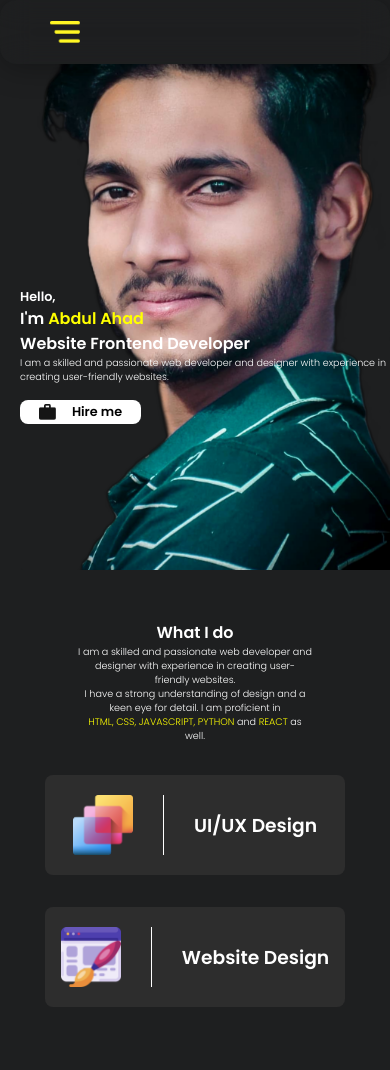
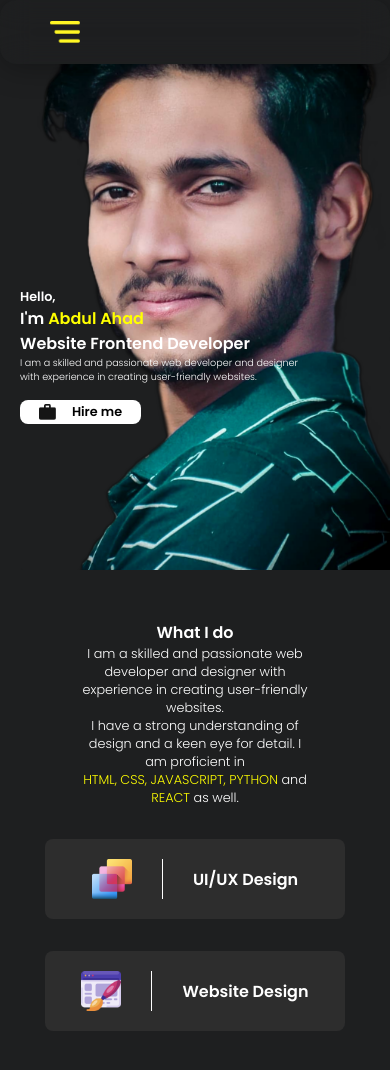
Before and after one commit to abdul9838/Portfolio, a React (Create React App) app: page / in a window 390 px wide. Shown: the top 1070 px of the page. Built offline with nearby package versions, Linux system fonts and the light colour scheme.

Commit message:
first commit

```diff
--- a/src/components/Home/home.css
+++ b/src/components/Home/home.css
@@ -62,7 +62,7 @@ p {
     padding-left: 3rem;
   }
   .left {
-    top: 32rem;
+    top: 20rem;
   }
   h2 {
     font-size: 1.2rem;
@@ -70,11 +70,12 @@ p {
   h1 {
     font-size: 2rem;
   }
-  p {
+  .left p {
+    width: 80%;
     font-size: 1.2rem;
   }
 }
-@media screen and (max-width: 420px) {
+@media screen and (max-width: 600px) {
   #Home {
     padding: 20px;
   }
@@ -90,7 +91,7 @@ p {
   h1 {
     font-size: 1rem;
   }
-  p {
+  .left p {
     font-size: 0.6rem;
   }
   button {
--- a/src/components/about/about.css
+++ b/src/components/about/about.css
@@ -50,8 +50,16 @@ u {
   .about {
     gap: 2rem;
   }
-
+  .top p {
+    font-size: 0.8rem;
+  }
+  .skill {
+    height: 5rem;
+  }
   .skill img {
-    height: 60%;
+    height: 50%;
+  }
+  .skill h3 {
+    font-size: 1rem;
   }
 }
```
